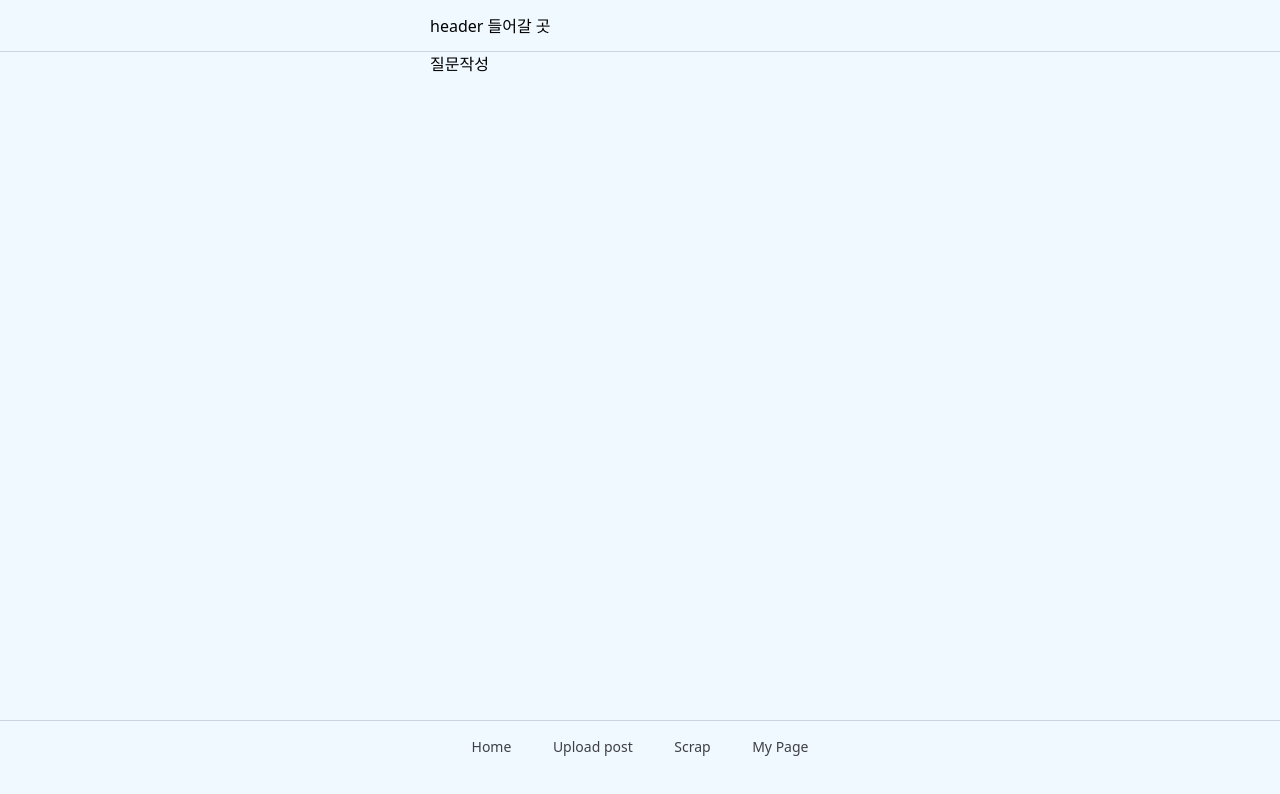
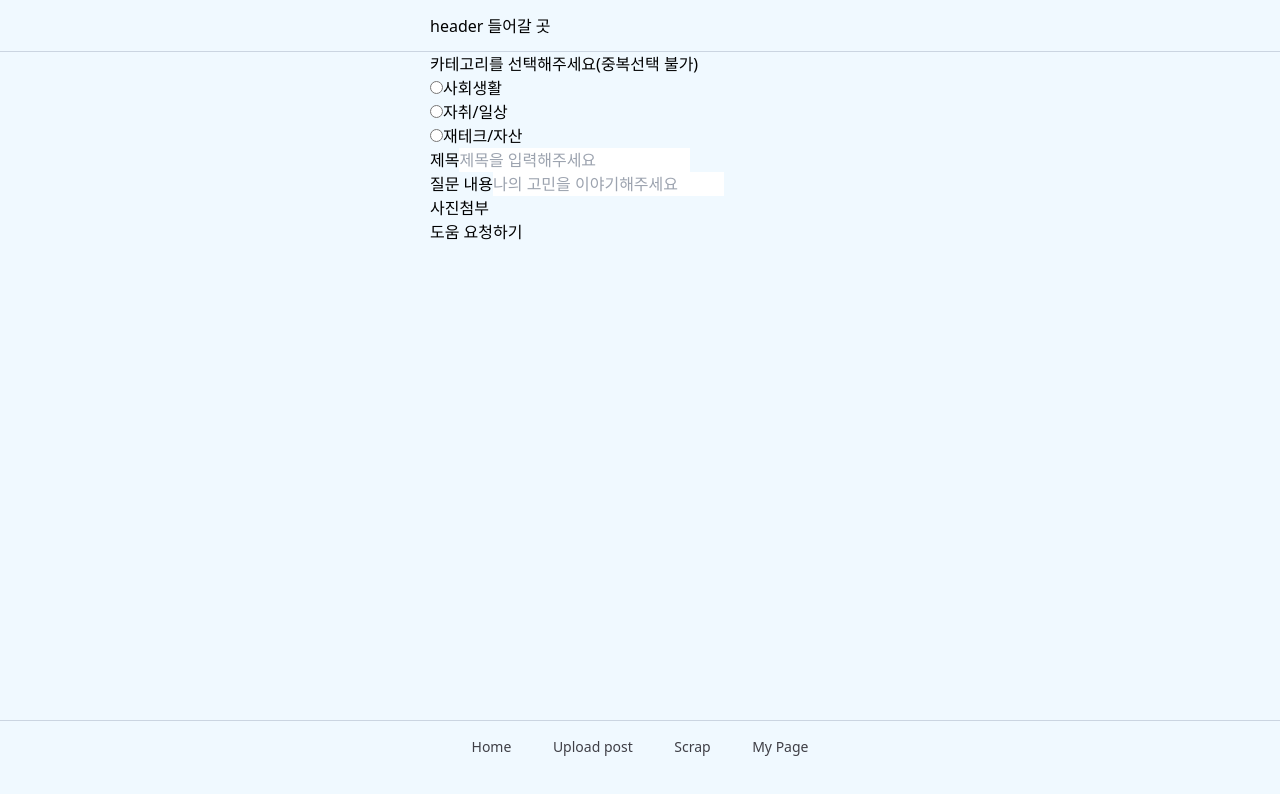
Before and after one commit to HowDoIProject/FE, a React (Create React App) app: page /post in a window 1280 px wide. Shown: the top 794 px of the page. Built offline with nearby package versions, Linux system fonts and the light colour scheme.

Commit message:
글 작성화면 구현

```diff
--- a/package.json
+++ b/package.json
@@ -4,6 +4,7 @@
     "private": true,
     "dependencies": {
         "@reduxjs/toolkit": "^1.9.5",
+        "@tanstack/react-query": "^4.29.12",
         "@testing-library/jest-dom": "^5.14.1",
         "@testing-library/react": "^13.0.0",
         "@testing-library/user-event": "^13.2.1",
@@ -53,6 +54,7 @@
         ]
     },
     "devDependencies": {
+        "@babel/plugin-proposal-private-property-in-object": "^7.21.11",
         "autoprefixer": "^10.4.14",
         "eslint-config-react-app": "^7.0.1",
         "npm-run-all": "^4.1.5",
--- a/src/index.js
+++ b/src/index.js
@@ -6,7 +6,7 @@ import store from './redux/config/configStore';
 import './index.css'; // 삭제
 import './styles/app.css'; // 추가
 import { HelmetProvider } from 'react-helmet-async';
-import { QueryClient, QueryClientProvider } from 'react-query';
+import { QueryClient, QueryClientProvider } from '@tanstack/react-query';
 import { ReactQueryDevtools } from 'react-query/devtools';
 
 const queryClient = new QueryClient();
@@ -15,7 +15,6 @@ const root = ReactDOM.createRoot(document.getElementById('root'));
 root.render(
     <Provider store={store}>
         <QueryClientProvider client={queryClient}>
-            <ReactQueryDevtools />
             <HelmetProvider>
                 <App />
             </HelmetProvider>
--- a/src/pages/PostQuestion.js
+++ b/src/pages/PostQuestion.js
@@ -1,5 +1,83 @@
-import React from 'react';
+import React, { useState } from 'react';
+import { useMutation, useQueryClient } from '@tanstack/react-query';
+import axios from 'axios';
 
 export default function PostQuestion() {
-    return <>질문작성</>;
+    const [values, setValues] = useState({
+        category: '',
+        title: '',
+        content: '',
+        image: '',
+    });
+
+    const categories = [
+        { id: 1, name: '사회생활' },
+        { id: 2, name: '자취/일상' },
+        { id: 3, name: '재테크/자산' },
+    ];
+
+    const queryClient = useQueryClient();
+
+    const newPostMutation = useMutation({
+        mutationFn: async values => {
+            return await axios.post(`${process.env.REACT_APP_SERVER_URL}/api/post`, values, {
+                headers: {
+                    // Authorization: ``,
+                    'Content-Type': 'multipart/form-data',
+                },
+            });
+        },
+        onSuccess: () => {
+            queryClient.invalidateQueries(['posts']);
+        },
+    });
+
+    const onChange = e => {
+        const { name, value } = e.target;
+        setValues({ ...values, [name]: value });
+    };
+
+    const onSubmitHandler = e => {
+        e.preventDefault();
+        // newPostMutation.mutate(values)
+        console.log(values);
+    };
+
+    return (
+        <form onSubmit={onSubmitHandler}>
+            <div>
+                <span>카테고리를 선택해주세요(중복선택 불가)</span>
+                {categories.map(item => (
+                    <div key={item.id}>
+                        <input type="radio" id={item.id} name="category" value={item.name} onChange={onChange} />
+                        <label htmlFor={item.id}>{item.name}</label>
+                    </div>
+                ))}
+            </div>
+            <div>
+                <label htmlFor="title">제목</label>
+                <input
+                    type="text"
+                    name="title"
+                    value={values.title}
+                    placeholder="제목을 입력해주세요"
+                    id="title"
+                    onChange={onChange}
+                />
+            </div>
+            <div>
+                <label htmlFor="content">질문 내용</label>
+                <input
+                    type="text"
+                    name="content"
+                    value={values.content}
+                    placeholder="나의 고민을 이야기해주세요"
+                    id="content"
+                    onChange={onChange}
+                />
+            </div>
+            <div>사진첨부</div>
+            <button>도움 요청하기</button>
+        </form>
+    );
 }
--- a/src/pages/QuestionList.js
+++ b/src/pages/QuestionList.js
@@ -1,4 +1,9 @@
 import React from 'react';
+import { useMutation, useQueryClient, useQuery } from '@tanstack/react-query';
 export default function QuestionList() {
+    const postsQuery = useQuery({
+        queryKey: ['posts'],
+        queryFn: () => {},
+    });
     return <>질문게시판</>;
 }
```
Also changed, not shown: 1 other file (tests, documents, lock files or other folders).
